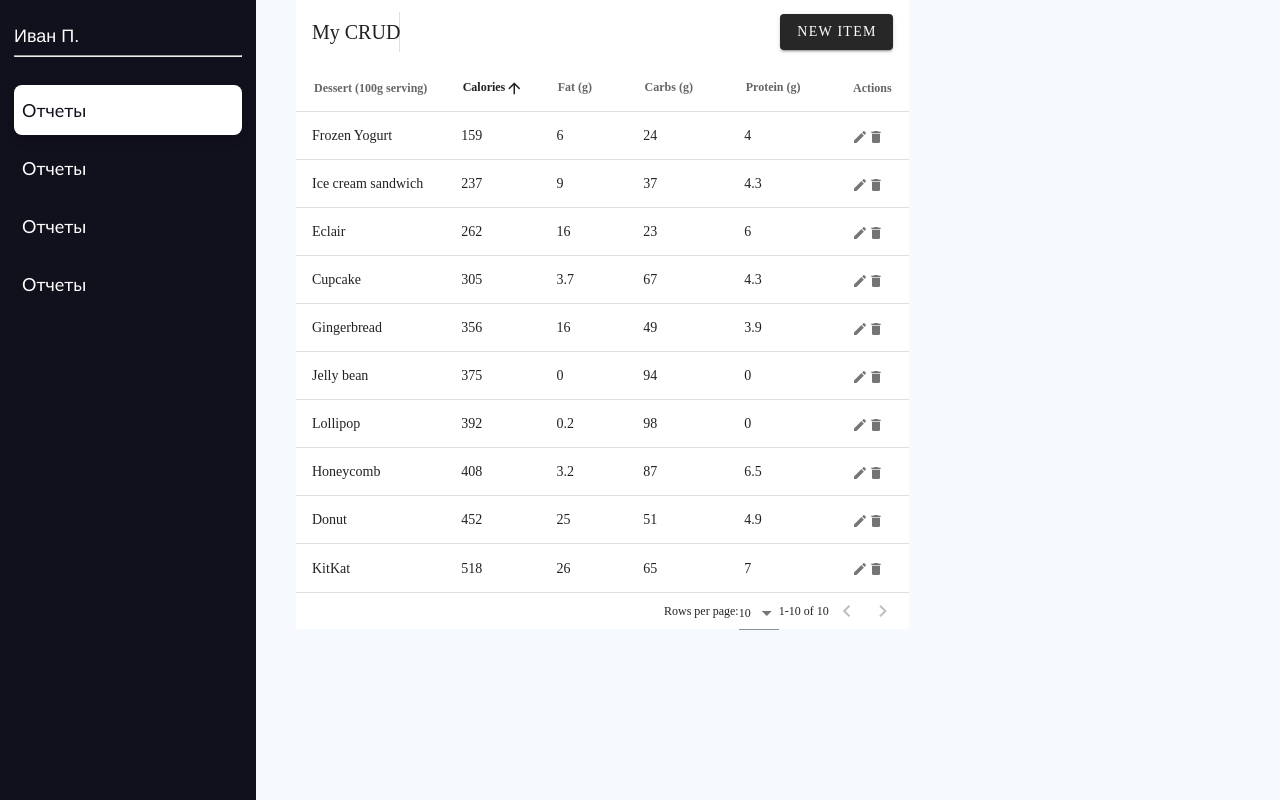
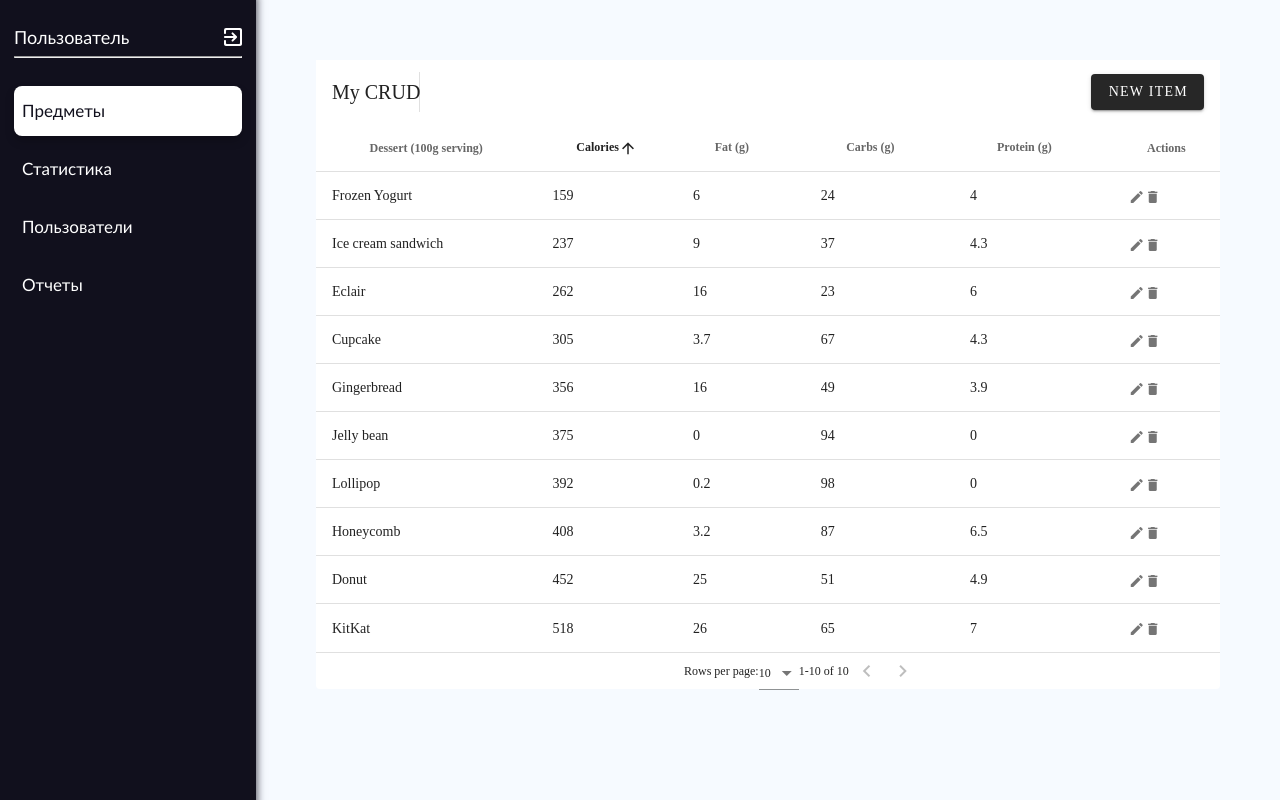
Before and after one commit to Denisoov/pawnshop, a Nuxt app: page / in a window 1280 px wide. Built offline with nearby package versions, Linux system fonts and the light colour scheme.

Commit message:
правки

```diff
--- a/components/HeaderLeftBar.vue
+++ b/components/HeaderLeftBar.vue
@@ -1,17 +1,57 @@
 <template>
     <aside class="sidebar">
         <div class="sidebar-head">
-            <div class="sidebar-head__title">Иван П.</div>
+            <div class="sidebar-head--container">
+                <span class="sidebar-head__title">
+                    {{ userName }}
+                </span>
+                <IconExit class="sidebar-head__icon-exit" />
+            </div>
             <hr>
         </div>
         <div class="links">
-            <nuxt-link class="links__link" to="/">Отчеты</nuxt-link>
-            <nuxt-link class="links__link" to="/hello">Отчеты</nuxt-link>
-            <nuxt-link class="links__link" to="/hello2">Отчеты</nuxt-link>
-            <nuxt-link class="links__link" to="/hello1">Отчеты</nuxt-link>
+            <nuxt-link
+                class="links__link"
+                to="/"
+            >
+            Предметы
+            </nuxt-link>
+            <nuxt-link
+                class="links__link"
+                to="/hello"
+            >
+            Статистика
+            </nuxt-link>
+            <nuxt-link
+                class="links__link"
+                to="/hello2"
+            >
+            Пользователи
+            </nuxt-link>
+            <nuxt-link
+                class="links__link"
+                to="/hello1"
+            >Отчеты
+            </nuxt-link>
         </div>
     </aside>
 </template>
+
+<script>
+
+import IconExit from '@/components/icons/IconExit'
+
+export default {
+    components: {
+        IconExit
+    },
+    computed: {
+        userName() {
+            return this.$store.getters['user/userName']
+        }
+    }
+}
+</script>
 
 <style lang="scss" scoped>
     .sidebar {
@@ -20,14 +60,26 @@
         background-color: $color-dark;
         padding: 6px 14px;
         color: #fff;
+        box-shadow: -7px 3px 8px 8px rgb(17 16 29 / 75%);
+
     }
     .sidebar-head {
         margin: 20px 0;
 
+        &--container {
+            display: flex;
+            align-items: center;
+            justify-content: space-between;
+            margin-bottom: 8px;
+        }
+
         &__title {
-            font-family: 'Franklin Gothic Medium', 'Arial Narrow', Arial, sans-serif;
+            font-family: 'Trebuchet MS', 'Lucida Sans Unicode', 'Lucida Grande', 'Lucida Sans', Arial, sans-serif;
             font-size: 18px;
-            margin-bottom: 8px;
+        }
+
+        &__icon-exit {
+            cursor: pointer;
         }
     }
     .links {
@@ -44,7 +96,7 @@
             text-decoration: none;
             font-family: 'Trebuchet MS', 'Lucida Sans Unicode', 'Lucida Grande', 'Lucida Sans', Arial, sans-serif;
             font-weight: 500;
-            font-size: 18px;
+            font-size: 17px;
             font-style: normal;
             border-radius: 8px;
 
--- /dev/null
+++ b/components/icons/IconExit.vue
@@ -0,0 +1,15 @@
+<template>
+    <svg
+        width="18"
+        height="18"
+        xmlns="http://www.w3.org/2000/svg"
+    >
+        <g fill="none" >
+            <path d="M-3-3h24v24H-3z"/>
+            <path
+                d="M7.79 13.29c.39.39 1.02.39 1.41 0l3.59-3.59a.996.996 0 0 0 0-1.41L9.2 4.7a.996.996 0 1 0-1.41 1.41L9.67 8H1c-.55 0-1 .45-1 1s.45 1 1 1h8.67l-1.88 1.88c-.39.39-.38 1.03 0 1.41ZM16 0H2a2 2 0 0 0-2 2v3c0 .55.45 1 1 1s1-.45 1-1V3c0-.55.45-1 1-1h12c.55 0 1 .45 1 1v12c0 .55-.45 1-1 1H3c-.55 0-1-.45-1-1v-2c0-.55-.45-1-1-1s-1 .45-1 1v3c0 1.1.9 2 2 2h14c1.1 0 2-.9 2-2V2c0-1.1-.9-2-2-2Z"
+                fill="#fff"
+            />
+        </g>
+    </svg>
+</template>
--- a/pages/index.vue
+++ b/pages/index.vue
@@ -331,6 +331,8 @@
 
 <style lang="scss">
   .content {
-    margin: 0 calc((100% - 1200px) / 2);
+    width: 100%;
+    padding-top: 60px;
+    margin: 0 60px;
   }
 </style>
--- a/pages/login.vue
+++ b/pages/login.vue
@@ -19,7 +19,7 @@ export default {
         display: flex;
         justify-content: center;
         align-items: center;
-        height: 100%;
+        height: 100vh;
         background-color: $background-theme;
     }
 </style>
```
